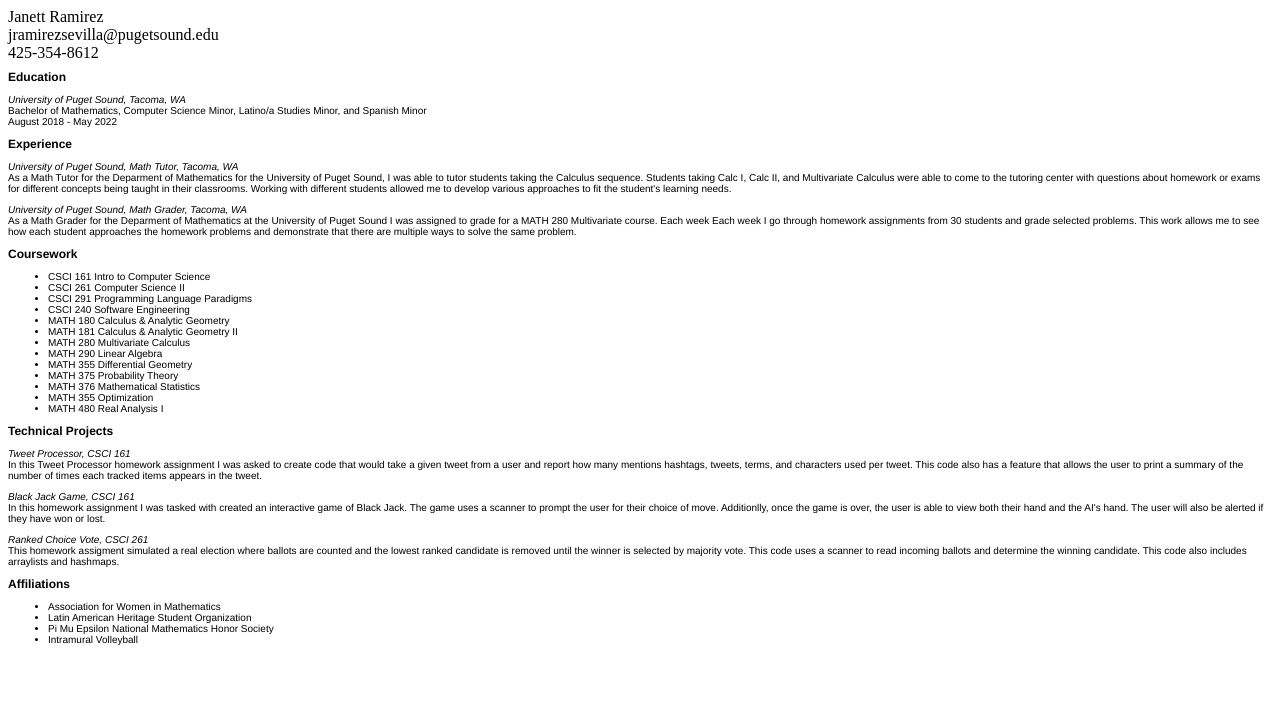
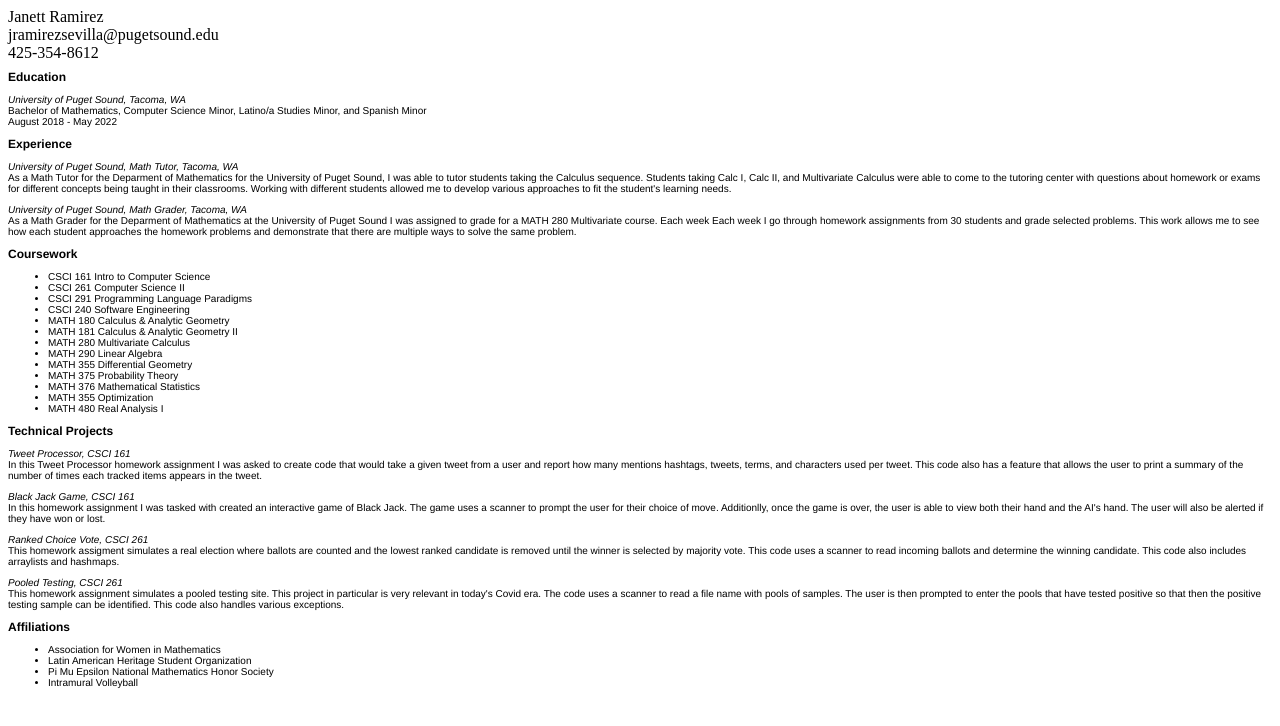
Before and after one commit to jan-ett/jan-ett.github.io, a plain HTML site: page liveWebpage/resume.html in a window 1280 px wide. Drawn offline with Linux system fonts and the light colour scheme.

Commit message:
Added Pooled Testing Technical Project

```diff
--- a/liveWebpage/resume.html
+++ b/liveWebpage/resume.html
@@ -59,11 +59,16 @@
         once the game is over, the user is able to view both their hand and the AI's hand.
         The user will also be alerted if they have won or lost.</p>
         <p><em>Ranked Choice Vote, CSCI 261</em><br>
-        This homework assigment simulated a real election where ballots are counted and the lowest
+        This homework assigment simulates a real election where ballots are counted and the lowest
         ranked candidate is removed until the winner is selected by majority vote. This code uses a
         scanner to read incoming ballots and determine the winning candidate. This code also
         includes arraylists and hashmaps.</p>
-        <p></p>
+        <p><em>Pooled Testing, CSCI 261</em><br>
+        This homework assignment simulates a pooled testing site. This project in particular is
+        very relevant in today's Covid era. The code uses a scanner to read a file name with
+        pools of samples. The user is then prompted to enter the pools that have tested
+        positive so that then the positive testing sample can be identified. This code also
+        handles various exceptions.</p>
 
         <h2>Affiliations</h2>
         <p>
```
